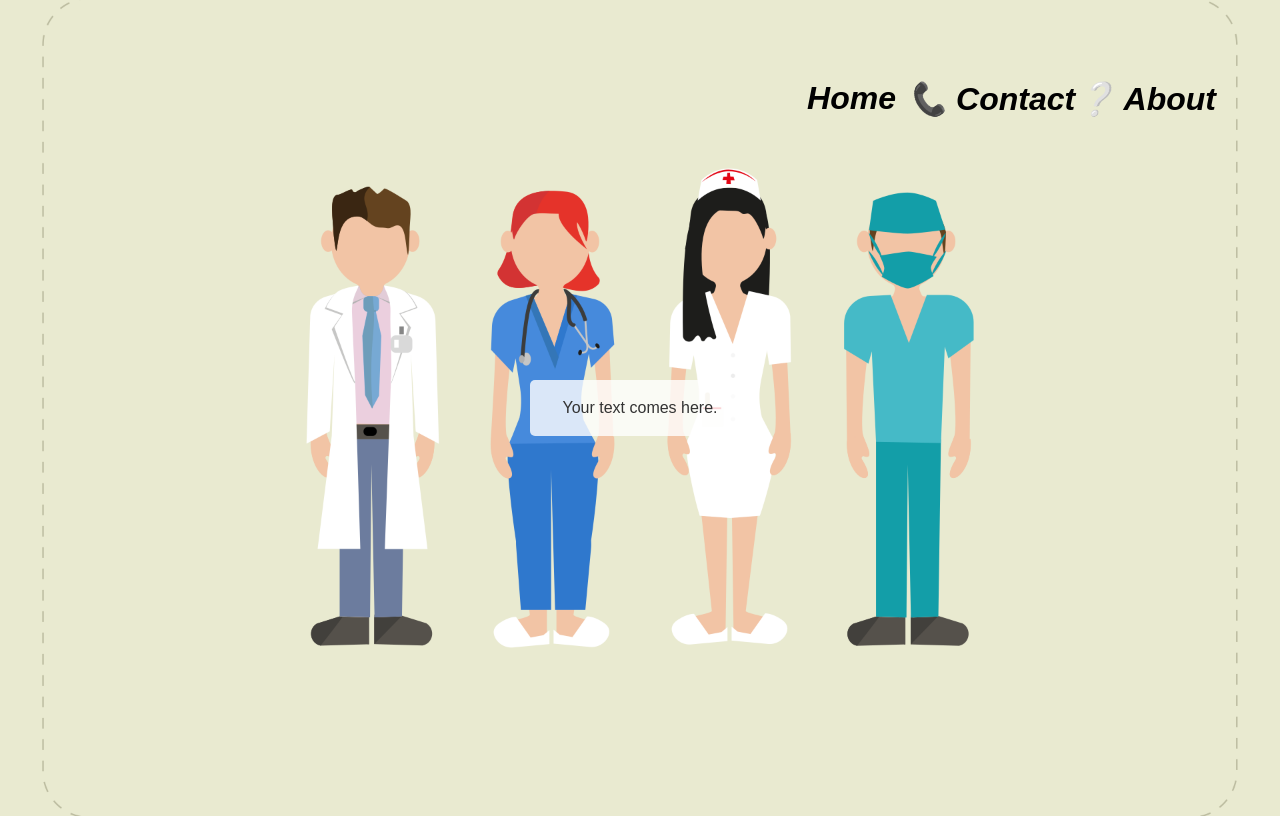
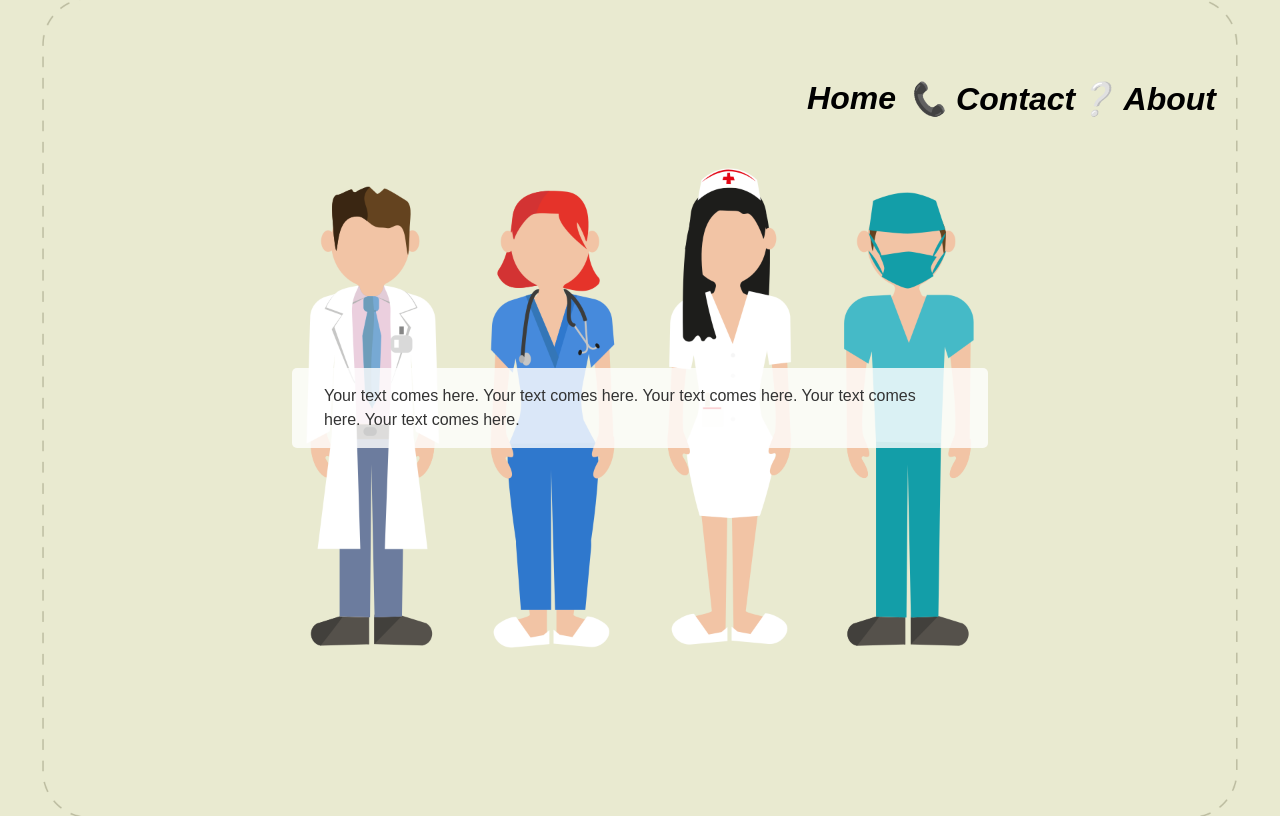
Before and after one commit to AlirezaTalebi/alirezatalebi.github.io, a plain HTML site: page about.html in a window 1280 px wide. Drawn offline with Linux system fonts and the light colour scheme.

Commit message:
Update about.html

```diff
--- a/about.html
+++ b/about.html
@@ -85,7 +85,7 @@
     <a href="./webseite.html" id="home"> <b> <em> Home</em> </b></a>
 
     <div class="glassy-text">
-       Your text comes here.
+       Your text comes here. Your text comes here. Your text comes here. Your text comes here. Your text comes here.
       </div>
 </body>
 </html>
```
